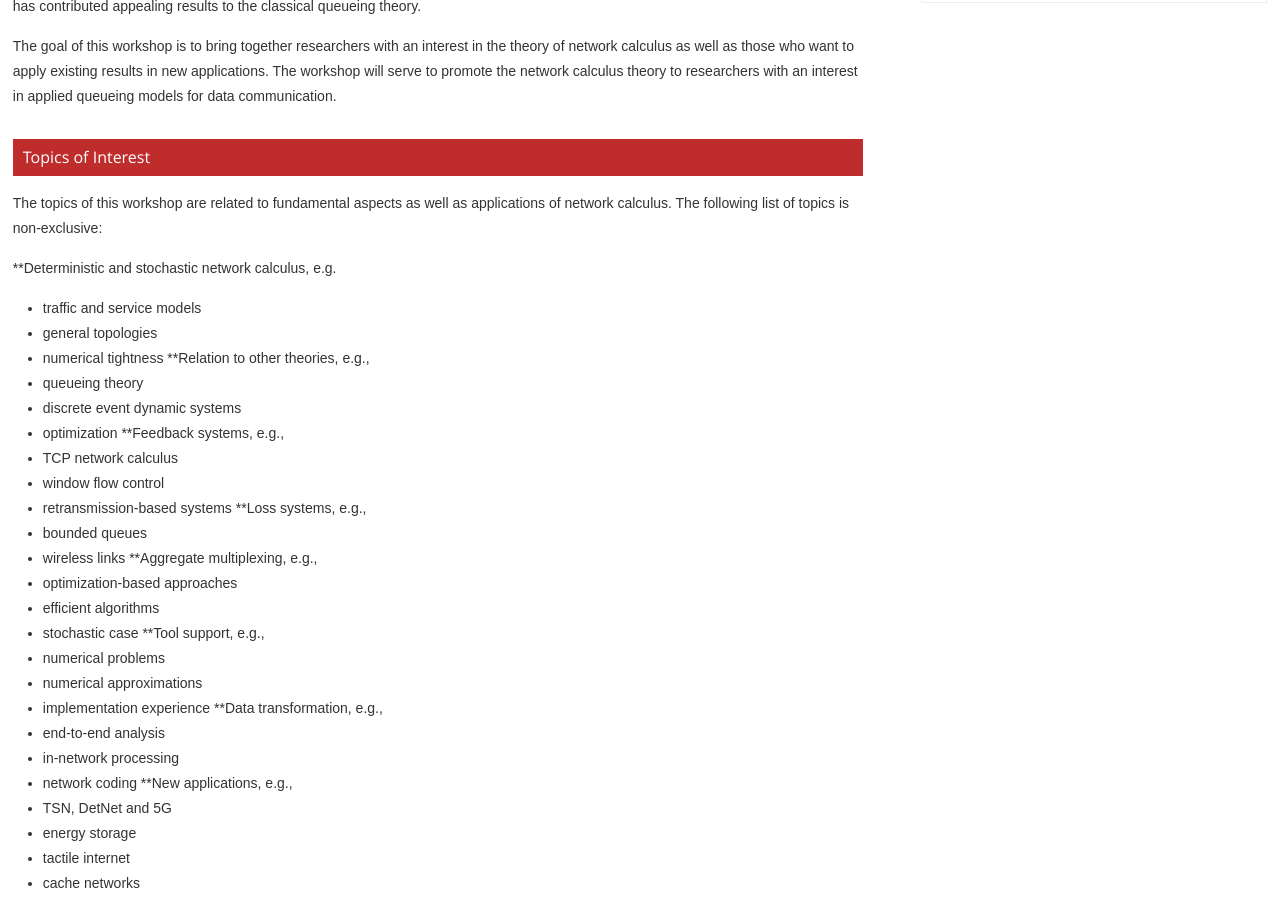
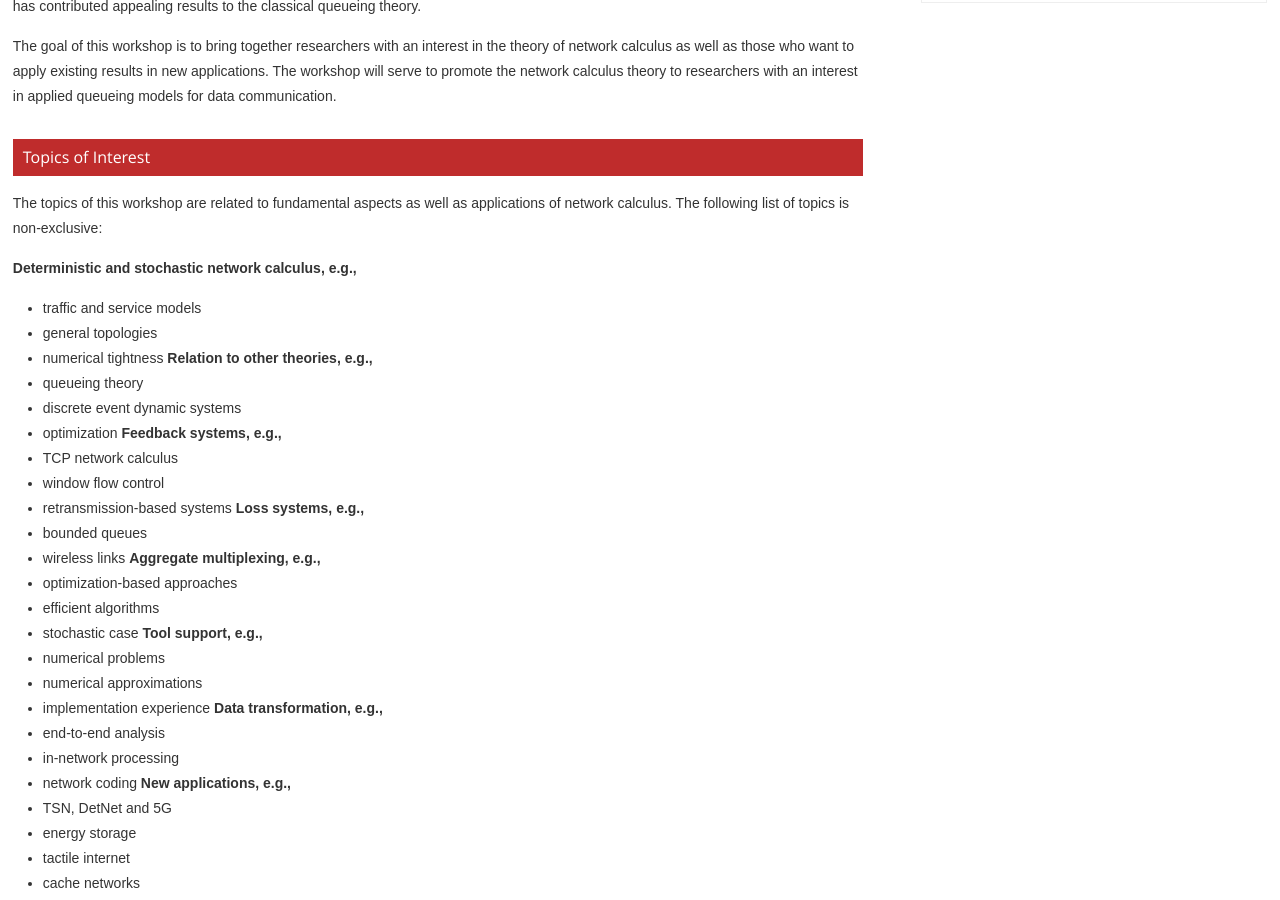
Before and after one commit to ohohlfeld/itc36, a Jekyll site: the page built from woneca.md, in a window 1280 px wide and 900 px high, scrolled down 856 px. Built offline with Jekyll 4.4.1, drawn with Linux system fonts in a browser that asks for light colours.

```diff
--- a/woneca.md
+++ b/woneca.md
@@ -14,34 +14,34 @@ The goal of this workshop is to bring together researchers with an interest in t
 
 The topics of this workshop are related to fundamental aspects as well as applications of network calculus. The following list of topics is non-exclusive:
 
-**Deterministic and stochastic network calculus, e.g.
+**Deterministic and stochastic network calculus, e.g.,**
 * traffic and service models
 * general topologies
 * numerical tightness
-**Relation to other theories, e.g.,
+**Relation to other theories, e.g.,**
 * queueing theory
 * discrete event dynamic systems
 * optimization
-**Feedback systems, e.g.,
+**Feedback systems, e.g.,**
 * TCP network calculus
 * window flow control
 * retransmission-based systems
-**Loss systems, e.g.,
+**Loss systems, e.g.,**
 * bounded queues
 * wireless links
-**Aggregate multiplexing, e.g.,
+**Aggregate multiplexing, e.g.,**
 * optimization-based approaches
 * efficient algorithms
 * stochastic case
-**Tool support, e.g.,
+**Tool support, e.g.,**
 * numerical problems
 * numerical approximations
 * implementation experience
-**Data transformation, e.g.,
+**Data transformation, e.g.,**
 * end-to-end analysis
 * in-network processing
 * network coding
-**New applications, e.g.,
+**New applications, e.g.,**
 * TSN, DetNet and 5G
 * energy storage
 * tactile internet
```
